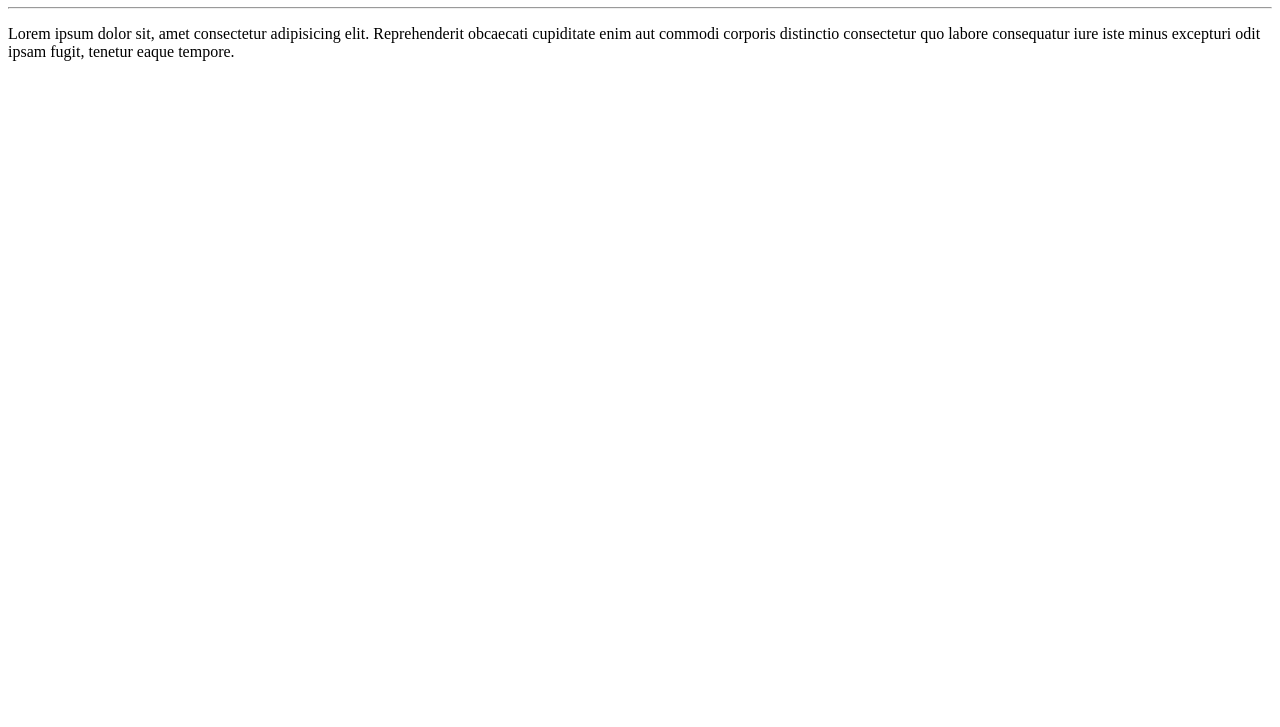
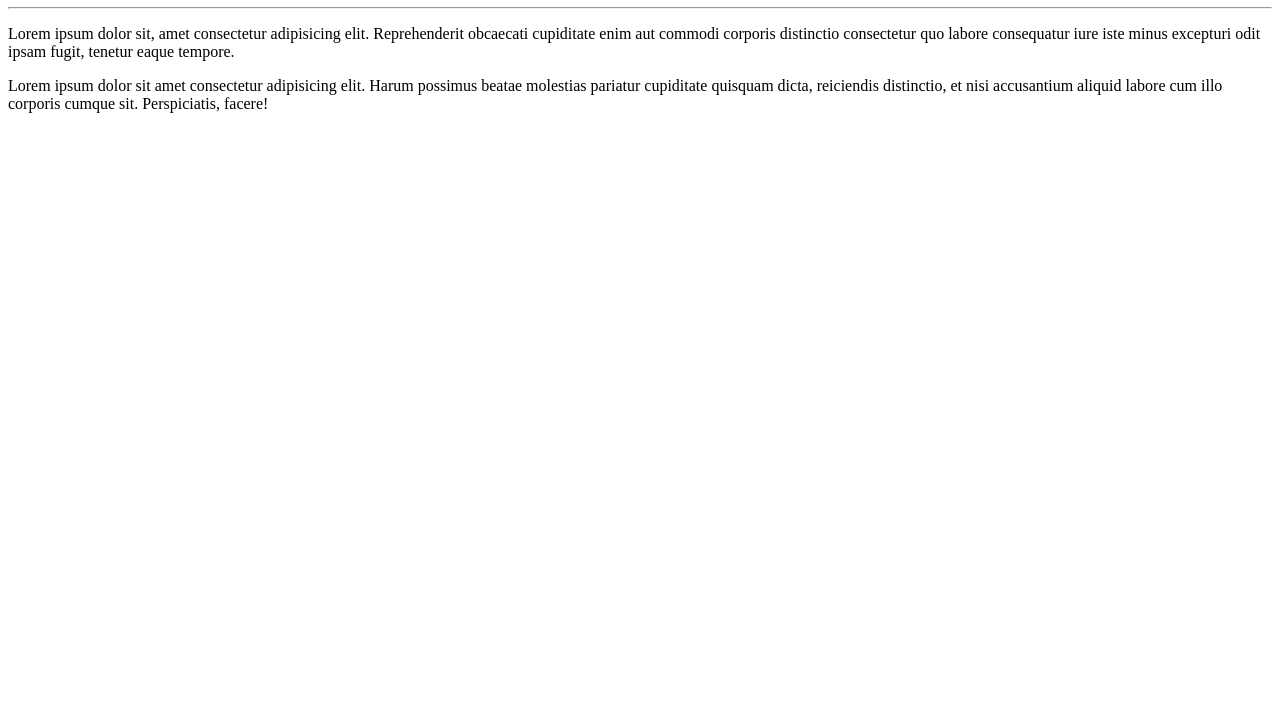
Before and after one commit to HumBerTofGonCalVes/Ola_Mundo, a plain HTML site: page site_exemplo/index.html in a window 1280 px wide. Shown: the part 73-800 px from the top of the page. Drawn offline with Linux system fonts and the light colour scheme.

Commit message:
Adicionado segundo parágrafo

```diff
--- a/site_exemplo/index.html
+++ b/site_exemplo/index.html
@@ -13,6 +13,9 @@
     <p>Lorem ipsum dolor sit, amet consectetur adipisicing elit. Reprehenderit obcaecati cupiditate enim aut commodi
         corporis distinctio consectetur quo labore consequatur iure iste minus excepturi odit ipsam fugit, tenetur eaque
         tempore.</p>
+    <p>Lorem ipsum dolor sit amet consectetur adipisicing elit. Harum possimus beatae molestias pariatur cupiditate
+        quisquam dicta, reiciendis distinctio, et nisi accusantium aliquid labore cum illo corporis cumque sit.
+        Perspiciatis, facere!</p>
 </body>
 
 </html>
```
